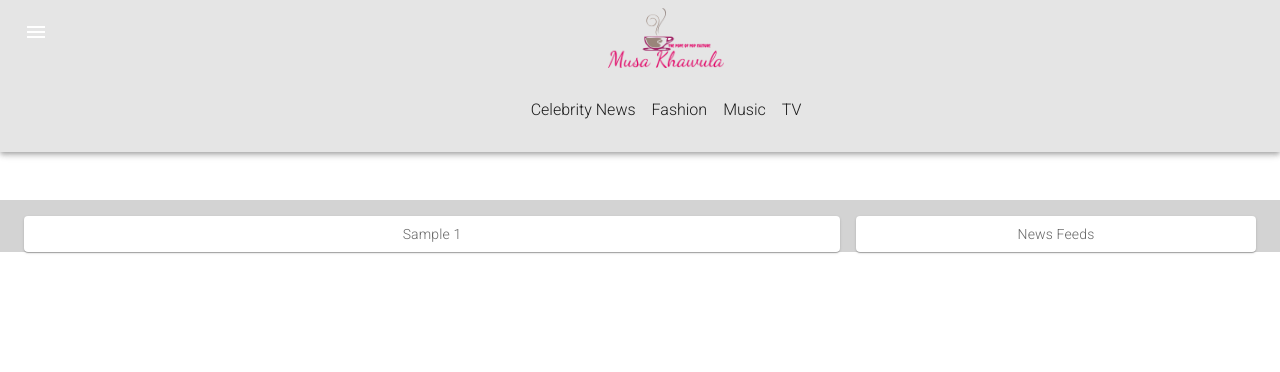
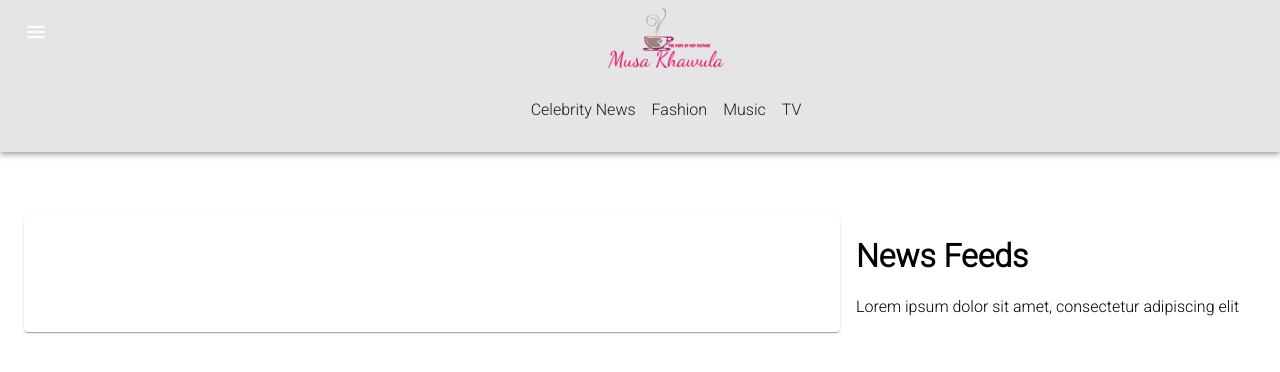
Before and after one commit to samofoke/stoneproject, a React (Create React App) app: page / in a window 1280 px wide. Shown: the top 372 px of the page. Built offline with nearby package versions, Linux system fonts and the light colour scheme; the HTML template or start-up script is replaced by a standard one.

Commit message:
building the youtube component

```diff
--- a/src/components/blogpost/blog-post.jsx
+++ b/src/components/blogpost/blog-post.jsx
@@ -1,31 +1,28 @@
+import { Fragment } from "react";
 import Container from "@mui/material/Container";
-import { styled } from "@mui/material/styles";
 import Paper from "@mui/material/Paper";
 import Grid from "@mui/material/Grid";
-
-const Item = styled(Paper)(({ theme }) => ({
-  backgroundColor: theme.palette.mode === "dark" ? "#1A2027" : "#fff",
-  ...theme.typography.body2,
-  padding: theme.spacing(1),
-  textAlign: "center",
-  color: theme.palette.text.secondary,
-}));
+import YouTubePlayer from "../youtube/youtube-player";
 
 const BlogPost = () => {
   return (
-    <Container
-      maxWidth="lx"
-      sx={{ marginTop: 8, backgroundColor: "lightgray" }}
-    >
-      <Grid container spacing={2}>
-        <Grid item xs={8}>
-          <Item>Sample 1</Item>
+    <Fragment>
+      <Container maxWidth="xl" sx={{ marginTop: 8 }}>
+        <Grid container spacing={2}>
+          <Grid item xs={12} md={8}>
+            <Paper
+              sx={{ height: "100%", display: { xs: "none", md: "block" } }}
+            >
+              <YouTubePlayer videoLink="https://www.youtube.com/watch?v=uYMGtCRAxwQ" />
+            </Paper>
+          </Grid>
+          <Grid item xs={12} md={4}>
+            <h1>News Feeds</h1>
+            <p>Lorem ipsum dolor sit amet, consectetur adipiscing elit</p>
+          </Grid>
         </Grid>
-        <Grid item xs={4}>
-          <Item>News Feeds</Item>
-        </Grid>
-      </Grid>
-    </Container>
+      </Container>
+    </Fragment>
   );
 };
 
--- a/src/components/youtube/youtube-player.jsx
+++ b/src/components/youtube/youtube-player.jsx
@@ -0,0 +1,16 @@
+import YouTube from "react-youtube";
+
+const YouTubePlayer = ({ videoLink }) => {
+  const videoId = videoLink.split("v=")[1];
+
+  const opts = {
+    height: "390",
+    width: "640",
+    playerVars: {
+      //autoplay: 1,
+    },
+  };
+  return <YouTube videoId={videoId} opts={opts} />;
+};
+
+export default YouTubePlayer;
```
